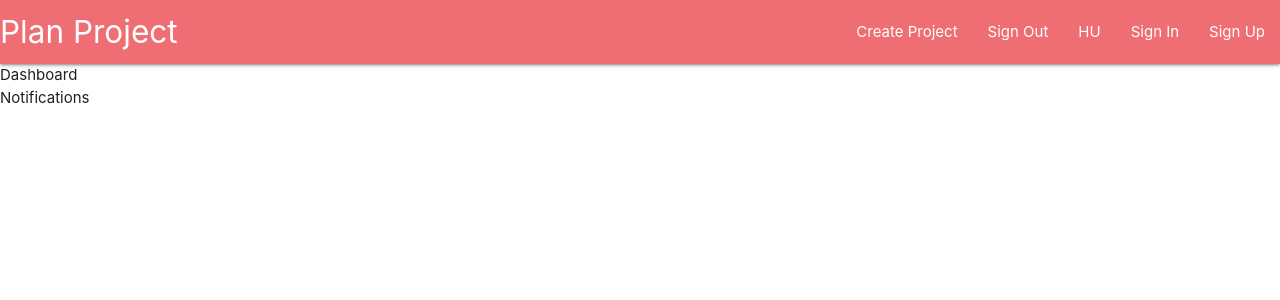
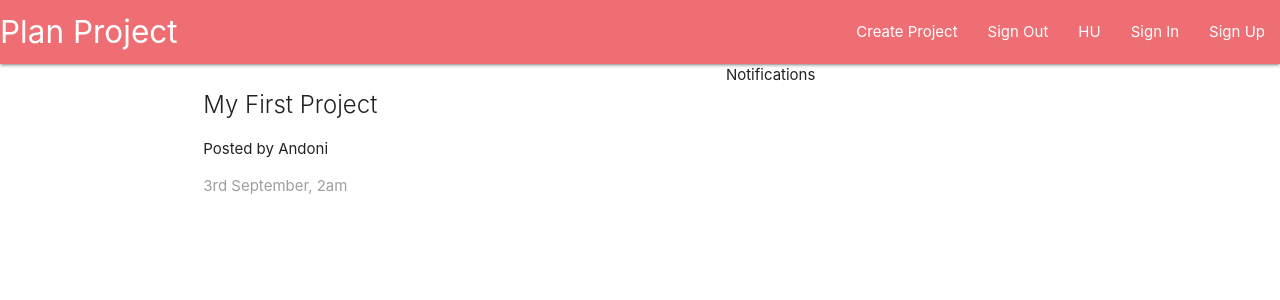
Before and after one commit to Juakata/Plan-Project, a React (Create React App) app: page / in a window 1280 px wide. Shown: the top 300 px of the page. Built offline with nearby package versions, Linux system fonts and the light colour scheme.

Commit message:
update dashboard and add ProjectList component

```diff
--- a/src/components/home/Dashboard.js
+++ b/src/components/home/Dashboard.js
@@ -1,7 +1,10 @@
 import React from 'react';
+import ProjectList from '../projects/ProjectList';
 
 const Dashboard = () => (
-  <div>Dashboard</div>
+  <div>
+    <ProjectList />
+  </div>
 );
 
 export default Dashboard;
--- a/src/components/home/index.js
+++ b/src/components/home/index.js
@@ -3,9 +3,15 @@ import Dashboard from './Dashboard';
 import Notifications from './Notifications';
 
 const Home = () => (
-  <div>
-    <Dashboard />
-    <Notifications />
+  <div className="dashboard container">
+    <div className="row">
+      <div className="col s12 m6">
+        <Dashboard />
+      </div>
+      <div className="col s12 m5 offset-m1">
+        <Notifications />
+      </div>
+    </div>
   </div>
 );
 
--- a/src/components/projects/ProjectList.js
+++ b/src/components/projects/ProjectList.js
@@ -0,0 +1,16 @@
+import React from 'react';
+import ProjectSummary from './ProjectSummary';
+
+const ProjectList = () => {
+  return (
+    <div className="project-list section">
+      <ProjectSummary
+        title="My First Project"
+        author="Andoni"
+        time="3rd September, 2am"
+      />
+    </div>
+  );
+}
+
+export default ProjectList;
--- a/src/components/projects/ProjectSummary.js
+++ b/src/components/projects/ProjectSummary.js
@@ -0,0 +1,11 @@
+import React from 'react';
+
+const ProjectSummary = ({title, author, time}) => (
+  <div className="card z-depth-0 project-summary">
+    <div className="card-title">{title}</div>
+    <p>Posted by {author}</p>
+    <p className="grey-text">{time}</p>
+  </div>
+);
+
+export default ProjectSummary;
```
